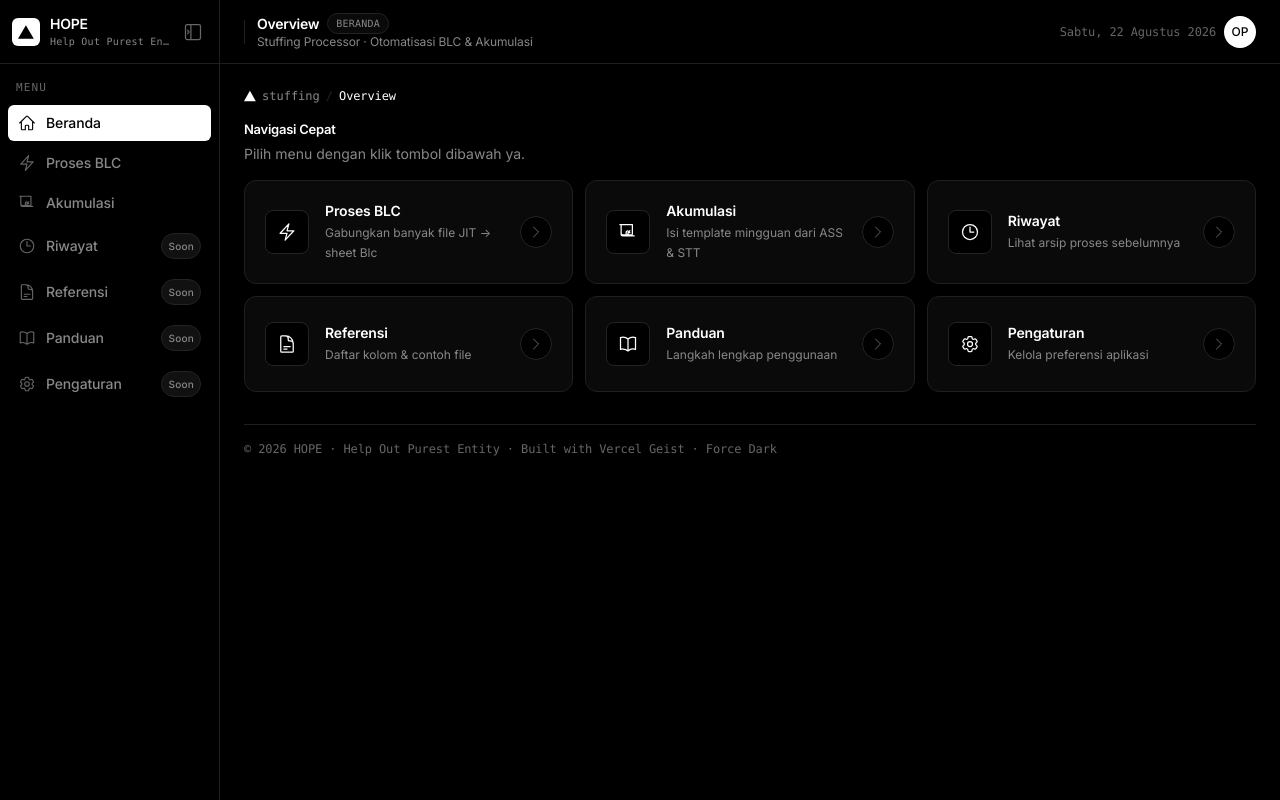
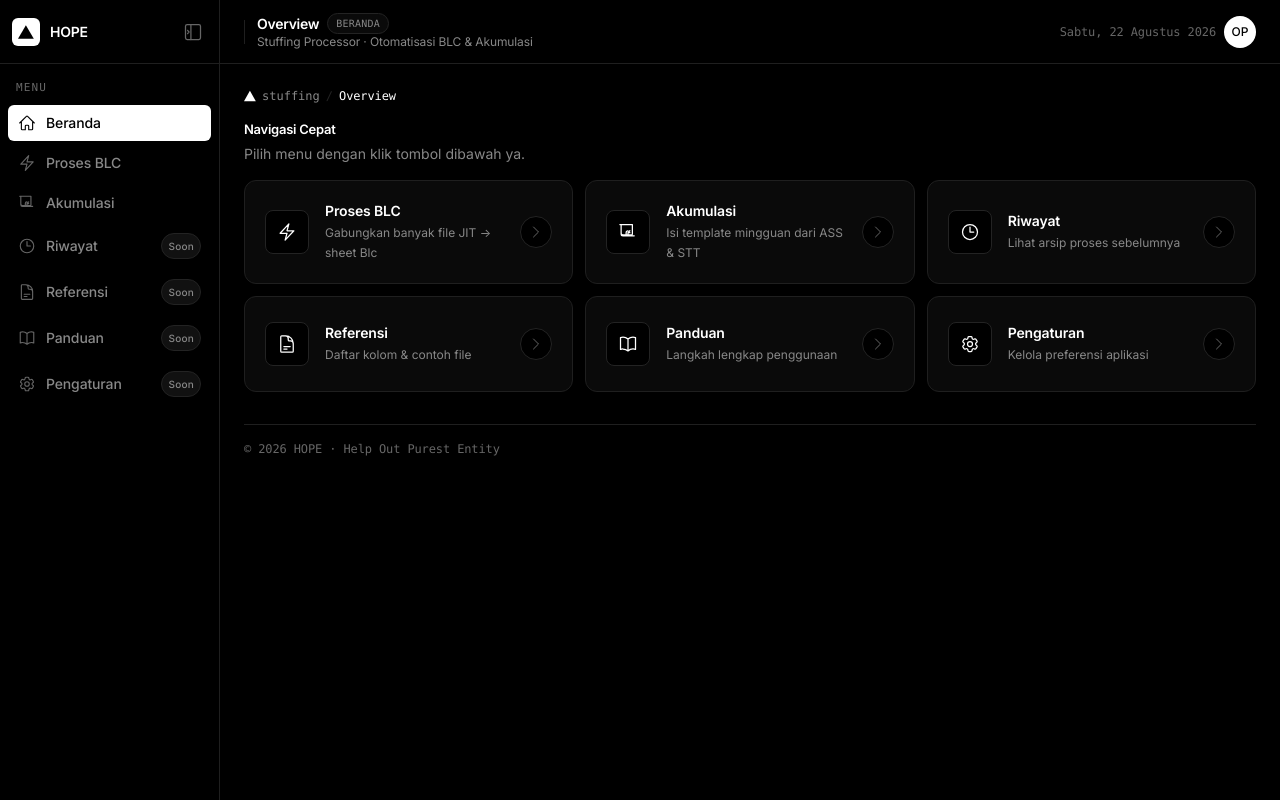
Before and after one commit to oxyrus69/stuffin, a Next.js app: page /dashboard in a window 1280 px wide. Built offline with nearby package versions, Linux system fonts and the light colour scheme.

Commit message:
Footer: hapus Built with Vercel Geist; Sidebar: hanya HOPE

```diff
--- a/app/dashboard/page.js
+++ b/app/dashboard/page.js
@@ -557,7 +557,7 @@ export default function Dashboard() {
           {!collapsed ? (
             <>
               <span className="flex h-7 w-7 shrink-0 items-center justify-center rounded-md bg-white text-black"><VercelMark className="h-4 w-4" /></span>
-              <div className="min-w-0 flex-1"><p className="truncate text-sm font-semibold tracking-[-0.02em] text-white">HOPE</p><p className="truncate font-mono text-[10px] tracking-wide text-[#888]">Help Out Purest Entity</p></div>
+              <div className="min-w-0 flex-1"><p className="truncate text-sm font-semibold tracking-[-0.02em] text-white">HOPE</p></div>
               <button
                 onClick={() => setCollapsed(!collapsed)}
                 aria-label="Ciutkan sidebar"
@@ -636,7 +636,7 @@ export default function Dashboard() {
             {activePage === 'pengaturan' && <PengaturanPage />}
 
             <footer className="mt-8 flex flex-wrap items-center justify-between gap-3 border-t border-[#1f1f1f] py-4 font-mono text-xs tracking-[-0.01em] text-[#666]">
-              <span>© 2026 HOPE · Help Out Purest Entity · Built with Vercel Geist · Force Dark</span>
+              <span>© 2026 HOPE · Help Out Purest Entity</span>
             </footer>
           </div>
         </main>
```
